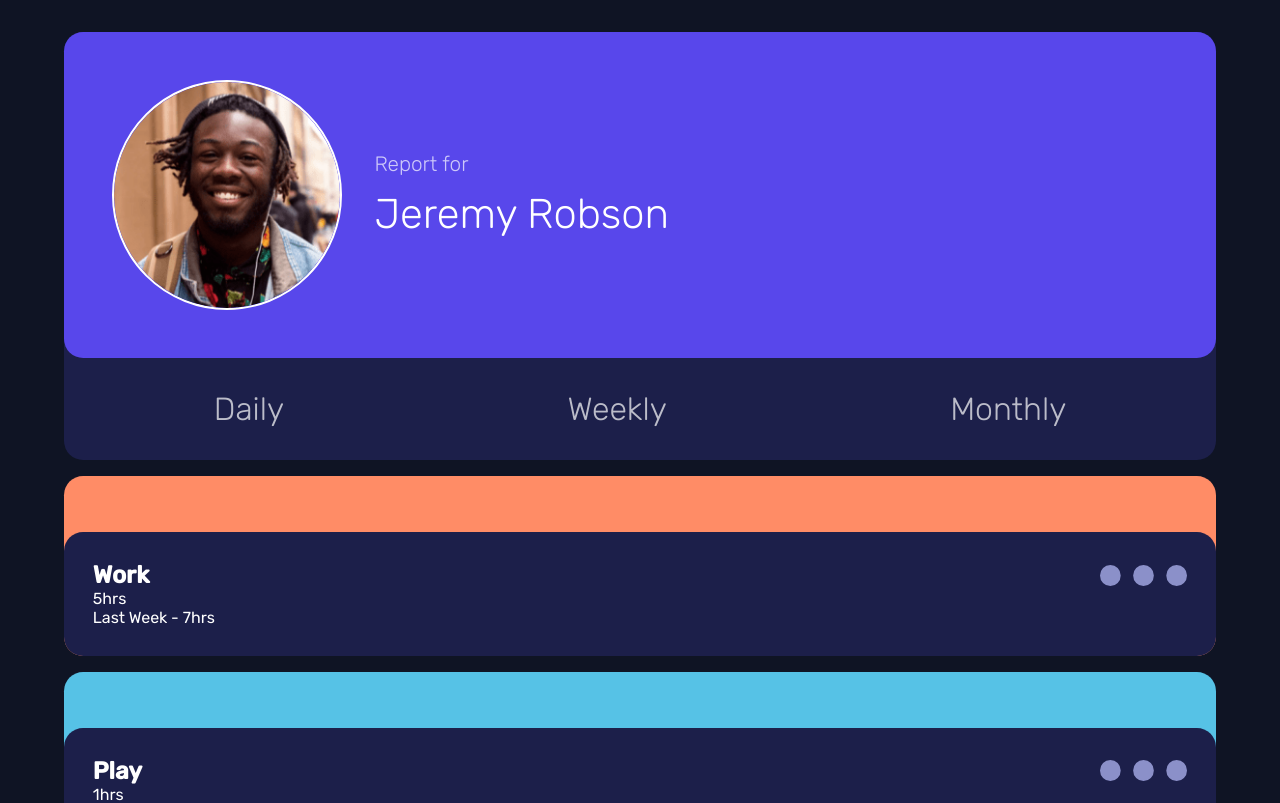
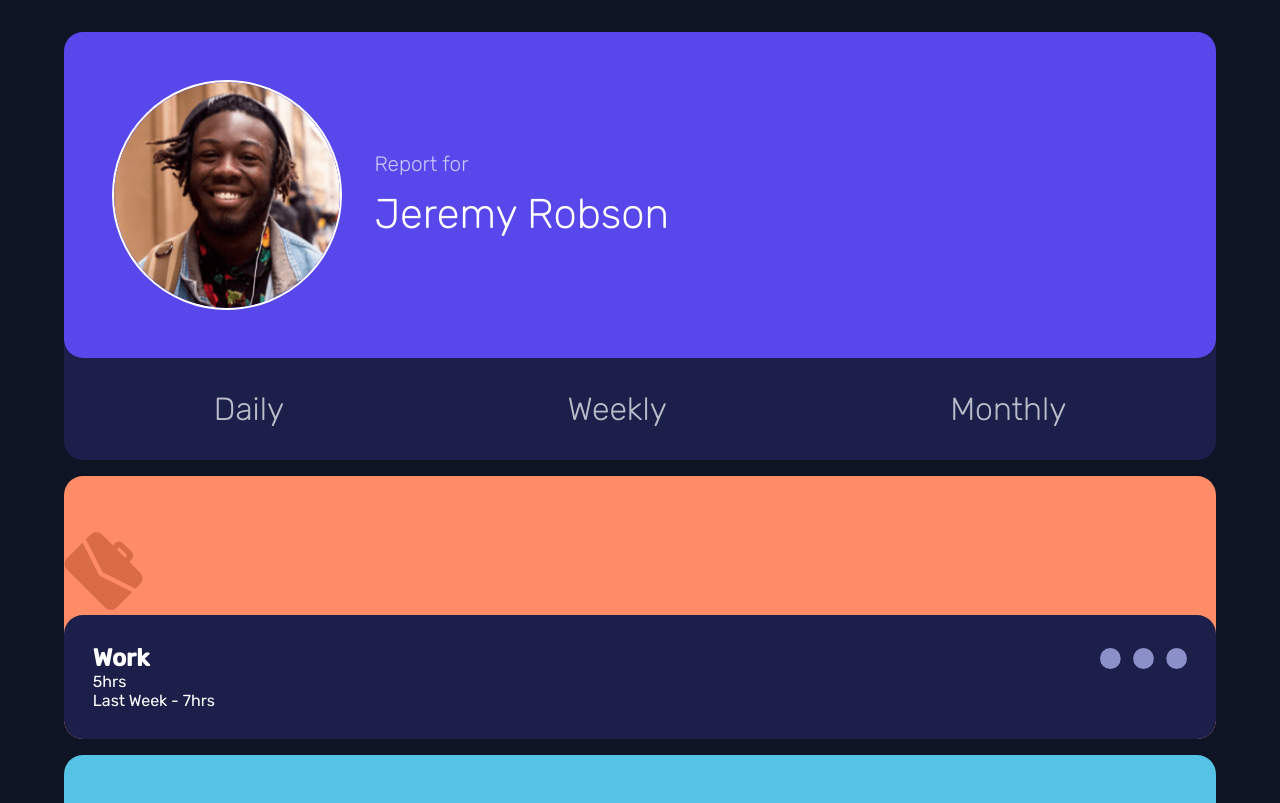
Before and after one commit to AyeTone/Time-Tracking-Dashboard, a React (Create React App) app: page / in a window 1280 px wide. Shown: the top 803 px of the page. Built offline with nearby package versions, Linux system fonts and the light colour scheme.

Commit message:
Implemented Icons

```diff
--- a/src/components/Cards/Card/Card.jsx
+++ b/src/components/Cards/Card/Card.jsx
@@ -1,5 +1,6 @@
 import React from "react";
 import {
+  BgImage,
   CardInfo,
   Container,
   CurrentTime,
@@ -12,9 +13,10 @@ import {
 
 import Ellipsis from "../../../images/icon-ellipsis.svg";
 
-const Card = ({ title, current, prev, bg }) => {
+const Card = ({ title, current, prev, bg, image }) => {
   return (
     <Container bg={bg}>
+      <BgImage src={image} />
       <CardInfo>
         <Heading>
           <Title>{title}</Title>
--- a/src/components/Cards/Card/CardStyles.jsx
+++ b/src/components/Cards/Card/CardStyles.jsx
@@ -7,6 +7,8 @@ export const Container = styled.div`
 
   border-radius: var(--borderRad);
 `;
+
+export const BgImage = styled.img``;
 
 export const CardInfo = styled.div`
   width: 100%;
--- a/src/components/Cards/Cards.jsx
+++ b/src/components/Cards/Cards.jsx
@@ -2,6 +2,13 @@ import { useState } from "react";
 import Card from "./Card/Card";
 import { Container } from "./CardsStyle";
 import Data from "../../data.json";
+
+import Work from "../../images/icon-work.svg";
+import Play from "../../images/icon-play.svg";
+import Study from "../../images/icon-study.svg";
+import Exercise from "../../images/icon-exercise.svg";
+import Social from "../../images/icon-social.svg";
+import SelfCare from "../../images/icon-self-care.svg";
 
 const Cards = () => {
   const [Type, setType] = useState(Data);
@@ -13,6 +20,19 @@ const Cards = () => {
       current={card.timeframes.daily.current}
       prev={card.timeframes.daily.previous}
       bg={card.bg}
+      image={
+        card.title === "Work"
+          ? Work
+          : card.title === "Play"
+          ? Play
+          : card.title === "Study"
+          ? Study
+          : card.title === "Exercise"
+          ? Exercise
+          : card.title === "Social"
+          ? Social
+          : SelfCare
+      }
     />
   ));
 
--- a/src/data.json
+++ b/src/data.json
@@ -74,6 +74,7 @@
   {
     "title": "Social",
     "bg": "hsl(264, 64%, 52%)",
+    "image": "",
     "timeframes": {
       "daily": {
         "current": 1,
```
